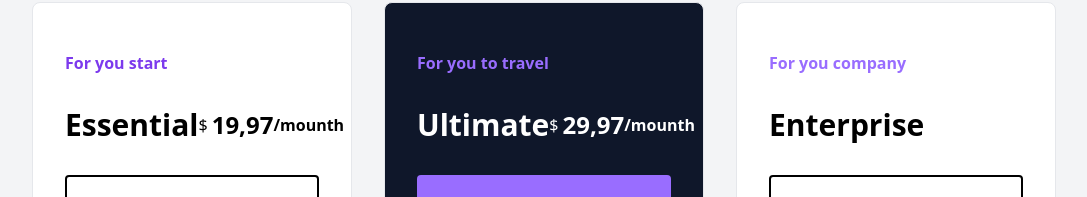
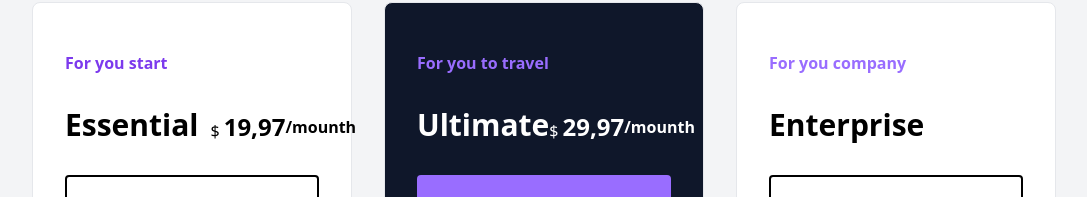
Before and after one commit to weslleyolli/pricing-table, a React (Vite) app: page / in a window 1280 px wide. Shown: the part 131-328 px from the top of the page, without its empty margins (96-1183 px from the left). Built offline with nearby package versions, Linux system fonts and the light colour scheme.

Commit message:
fix: correcting problem in price

```diff
--- a/src/App.jsx
+++ b/src/App.jsx
@@ -11,12 +11,12 @@ function App() {
           <div>
             <span className="font-semibold text-base text-purple200">For you start</span>
           </div>
-          <div className="flex justify-between">
+          <div className="flex justify-between gap-3">
             <h1 className="font-bold text-3xl">Essential</h1>
-            <div className="flex items-center gap-1">
+            <div className="flex items-end gap-1">
               <span className="text-base">$</span>
               <div className="flex items-center">
-                <h1 className="font-bold text-2xl">19,97</h1>
+                <h1 className="font-bold text-2xl mobile:text-base">19,97</h1>
                 <h1 className="font-bold">/mounth</h1>
               </div>
             </div>
@@ -50,12 +50,12 @@ function App() {
           <div>
             <span className="font-semibold text-base text-purple100">For you to travel</span>
           </div>
-          <div className="flex justify-between">
+          <div className="flex justify-between mobile:gap-3">
             <h1 className="font-bold text-3xl">Ultimate</h1>
-            <div className="flex items-center gap-1">
+            <div className="flex items-end gap-1">
               <span className="text-base">$</span>
               <div className="flex items-center">
-                <h1 className="font-bold text-2xl">29,97</h1>
+                <h1 className="font-bold text-2xl mobile:text-base">29,97</h1>
                 <h1 className="font-bold">/mounth</h1>
               </div>
             </div>
```
